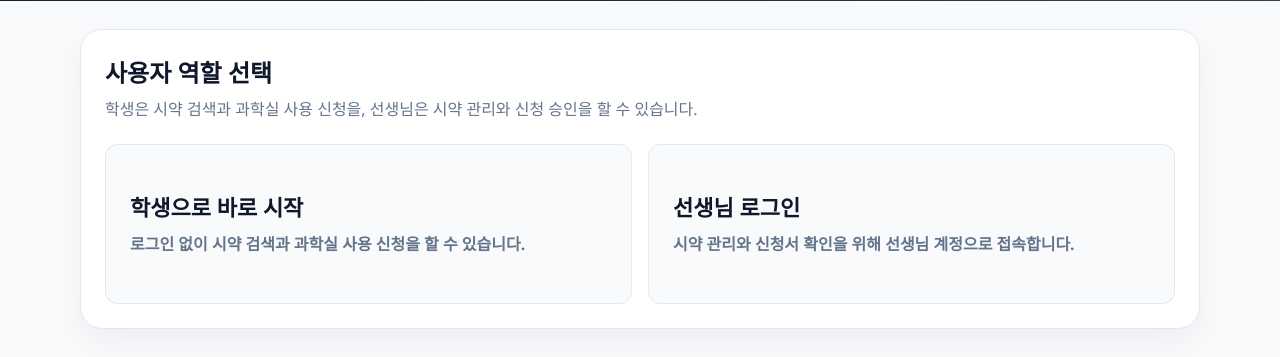
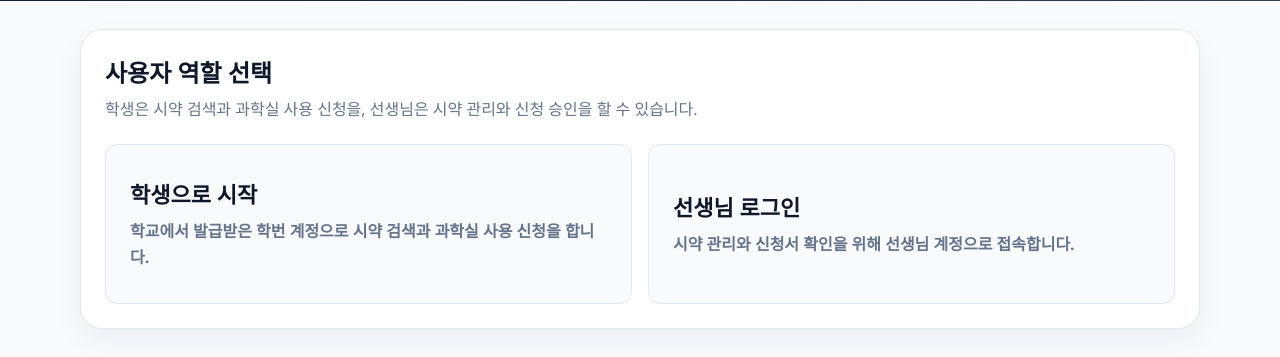
Before and after one commit to kangb-maker/kistchemistrymanager, a Flask app: page / in a window 1280 px wide. Shown: the part 445-802 px from the top of the page. Run offline with Flask 3, Linux system fonts and the light colour scheme; data comes from the database, SQL or seed files in the repository.

Commit message:
Add files via upload

```diff
--- a/templates/index.html
+++ b/templates/index.html
@@ -4,7 +4,7 @@
     <meta charset="UTF-8" />
     <meta name="viewport" content="width=device-width, initial-scale=1.0" />
     <title>시약장을 부탁해</title>
-    <link rel="stylesheet" href="{{ url_for('static', filename='styles.css') }}" />
+    <link rel="stylesheet" href="{{ url_for('static', filename='styles.css', v='20260608-2') }}" />
   </head>
   <body>
     <main id="app"></main>
@@ -31,8 +31,8 @@
           <p class="muted">학생은 시약 검색과 과학실 사용 신청을, 선생님은 시약 관리와 신청 승인을 할 수 있습니다.</p>
           <div class="role-grid">
             <button class="role-card" id="studentModeButton" type="button">
-              <strong>학생으로 바로 시작</strong>
-              <span>로그인 없이 시약 검색과 과학실 사용 신청을 할 수 있습니다.</span>
+              <strong>학생으로 시작</strong>
+              <span>학교에서 발급받은 학번 계정으로 시약 검색과 과학실 사용 신청을 합니다.</span>
             </button>
             <button class="role-card" id="teacherModeButton" type="button">
               <strong>선생님 로그인</strong>
@@ -42,16 +42,17 @@
         </section>
 
         <section class="panel auth-panel" id="loginPanel" hidden>
-          <h2>선생님 계정 로그인</h2>
+          <h2 id="loginTitle">로그인</h2>
           <form id="accountLoginForm" class="form-grid two">
-            <input name="username" placeholder="아이디" autocomplete="username" required />
+            <input name="username" placeholder="아이디 또는 학번" autocomplete="username" required />
             <input name="password" type="password" placeholder="비밀번호" autocomplete="current-password" required />
             <button type="submit">로그인</button>
           </form>
           <div class="auth-actions">
-            <p class="hint">가입 승인을 받은 선생님 계정만 로그인할 수 있습니다.</p>
+            <p class="hint" id="loginHint">발급 또는 가입 승인을 받은 계정으로 로그인하세요.</p>
             <button class="secondary" id="showTeacherSignup" type="button">선생님 회원가입</button>
           </div>
+          <p class="privacy-note" id="studentPrivacyNote" hidden>학생 계정에는 이름, 학번, 암호화된 비밀번호만 저장합니다.</p>
         </section>
 
         <section class="panel auth-panel" id="signupPanel" hidden>
@@ -89,6 +90,6 @@
       <section class="app-shell dashboard-grid" id="dashboardBody"></section>
     </template>
 
-    <script src="{{ url_for('static', filename='app.js') }}"></script>
+    <script src="{{ url_for('static', filename='app.js', v='20260608-2') }}"></script>
   </body>
 </html>
```
